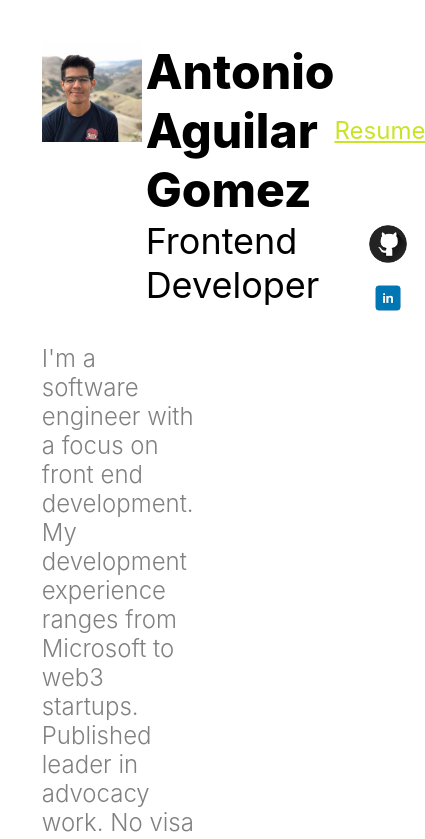
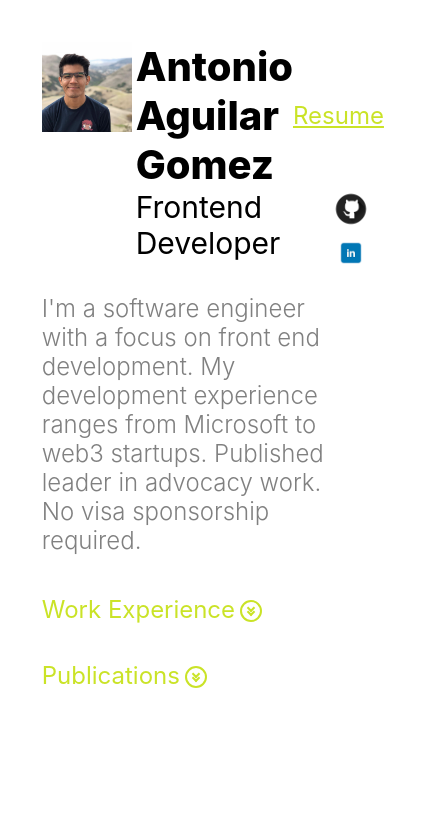
Before and after one commit to avoocado-dev/portfolio_v1, a React (Create React App) app: page / in a window 390 px wide. Shown: the top 839 px of the page, 425 px wide, since content can reach past the window. Built offline with nearby package versions, Linux system fonts and the light colour scheme.

Commit message:
Responsive mobile enchancement

```diff
--- a/src/App.tsx
+++ b/src/App.tsx
@@ -34,7 +34,10 @@ const Description = styled.h5`
   font-size: 24px;
   font-weight: 300;
   color: grey;
-  width: 50%;
+  max-width: 80%;
+  @media screen and (max-width: 930px) {
+    max-width: 100%
+  }
   margin-top: 2vh;
 `
 
--- a/src/components/Header.tsx
+++ b/src/components/Header.tsx
@@ -3,7 +3,7 @@ import styled from "styled-components";
 import DownloadResume from "./DownloadResume";
 
 const Title = styled.text`
-  font-size: 48px;
+  font-size: 40px;
   font-weight: 800;
 `;
 
@@ -15,7 +15,7 @@ const Container = styled.div`
 
 const Subtitle = styled.h3`
   margin: 0;
-  font-size: 36px;
+  font-size: 30px;
   font-weight: 400;
 `;
 
@@ -45,7 +45,7 @@ export default function Header() {
   return (
     <Parent>
       <Selfie>
-        <img src="./selfie.jpg" width="100" height="100" aria-label="github icon"></img>
+        <img src="./selfie.jpg" width="90" height="90" aria-label="github icon"></img>
       </Selfie>
       <Container>
         <RowContainer>
@@ -56,10 +56,10 @@ export default function Header() {
           <Subtitle>Frontend Developer</Subtitle>
           <LinksContainer>
             <a href="https://github.com/avoocado-dev" target="_blank" rel="noreferrer">
-              <img src="./github.png" width="50" height="50" aria-label="github icon"></img>
+              <img src="./github.png" width="40" height="40" aria-label="github icon"></img>
             </a>
             <a href="https://www.linkedin.com/in/antonio-aguilar-gomez-14742a105/" target="_blank" rel="noreferrer">
-              <img src="./linkedin.png" width="50" height="50" aria-label="linkedin icon"></img>
+              <img src="./linkedin.png" width="40" height="40" aria-label="linkedin icon"></img>
             </a>
           </LinksContainer>
         </SubContainer>
```
